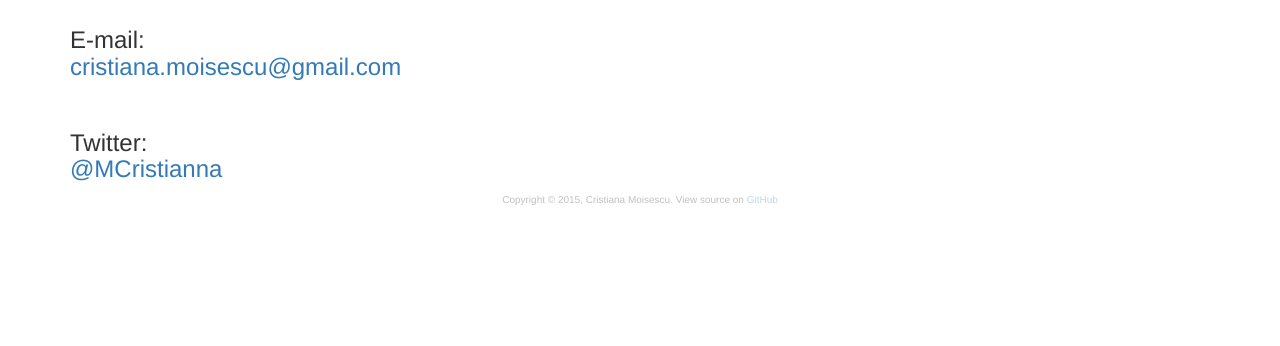
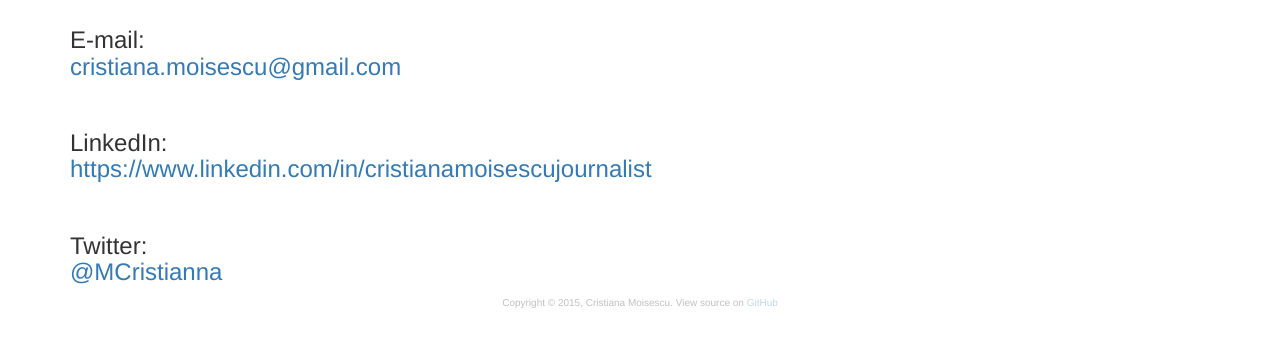
Before and after one commit to CristianaMoisescu/CristianaMoisescu.github.io, a plain HTML site: page contact.html in a window 1280 px wide. Shown: the part 318-664 px from the top of the page. Drawn offline with nearby package versions, Linux system fonts and the light colour scheme.

Commit message:
Add LinkedIn link to contact page

```diff
--- a/contact.html
+++ b/contact.html
@@ -1,5 +1,5 @@
 <!DOCTYPE html><html><head><link rel="stylesheet" href="/main.css"/><link rel="stylesheet" href="https://cdn.rawgit.com/twbs/bootstrap/v4-dev/dist/css/bootstrap.css"/><meta charset="utf-8"/><meta name="viewport" content="width=device-width, initial-scale=1"/><meta http-equiv="x-ua-compatible" content="ie=edge"/></head><body class="cm-body"><header class="jumbotron jumbotron-fluid cm-header"><div class="container"><h1 class="display-3"><a href="/" title="Click to go the main page">Cristiana Moisescu</a></h1><p class="lead">Journalist. London &amp; Bucharest.
  <a href="https://twitter.com/MCristianna">@MCristianna</a>  on Twitter</p></div></header><nav class="navbar navbar-dark bg-inverse cm-nav"><ul class="nav navbar-nav"><li class="nav-item"><a href="/" class="nav-link">Home</a></li><li class="nav-item"><a href="/culture" class="nav-link">Culture</a></li><li class="nav-item"><a href="/politics" class="nav-link">Politics</a></li><li class="nav-item"><a href="/social-issues" class="nav-link">Social Issues</a></li><li class="active nav-item"><a href="/contact" class="nav-link">Contact</a></li></ul></nav><main class="cm-main container cm-page-contact"><div class="row"><div class="container"><h1>Contact me</h1><br><h3>E-mail:<br><script>var em = ['cristiana', '.', 'moisescu', '@', 'gmail', '.com'].join('');
 document.write('<a href=' + em + '>'+ em +'</a>');
-</script><noscript><cristiana>[dot] moisescu [at] gmail [dot] com</cristiana></noscript></h3><br><h3>Twitter:<br><a href="https://twitter.com/MCristianna">@MCristianna</a></h3></div></div></main><footer class="cm-footer"><p>Copyright &copy; 2015, Cristiana Moisescu. View source on
+</script><noscript><cristiana>[dot] moisescu [at] gmail [dot] com</cristiana></noscript></h3><br><h3>LinkedIn:<br><a href="https://www.linkedin.com/in/cristianamoisescujournalist">https://www.linkedin.com/in/cristianamoisescujournalist </a></h3><br><h3>Twitter:<br><a href="https://twitter.com/MCristianna">@MCristianna</a></h3></div></div></main><footer class="cm-footer"><p>Copyright &copy; 2015, Cristiana Moisescu. View source on
  <a href="https://github.com/CristianaMoisescu/CristianaMoisescu.github.io" target="_blank">GitHub</a></p></footer><script src="https://ajax.googleapis.com/ajax/libs/jquery/2.1.4/jquery.min.js"></script><script src="https://cdn.rawgit.com/twbs/bootstrap/v4-dev/dist/js/bootstrap.js"></script></body></html>
```
Also changed, not shown: 1 other file.
